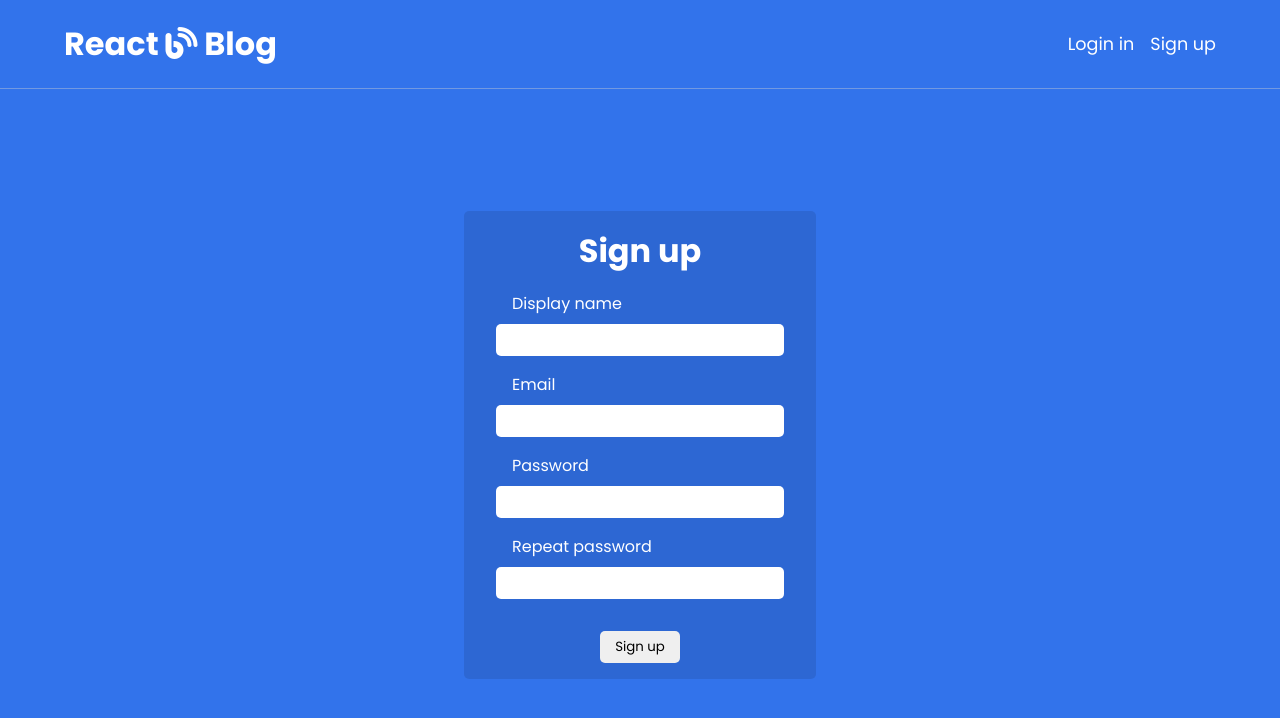
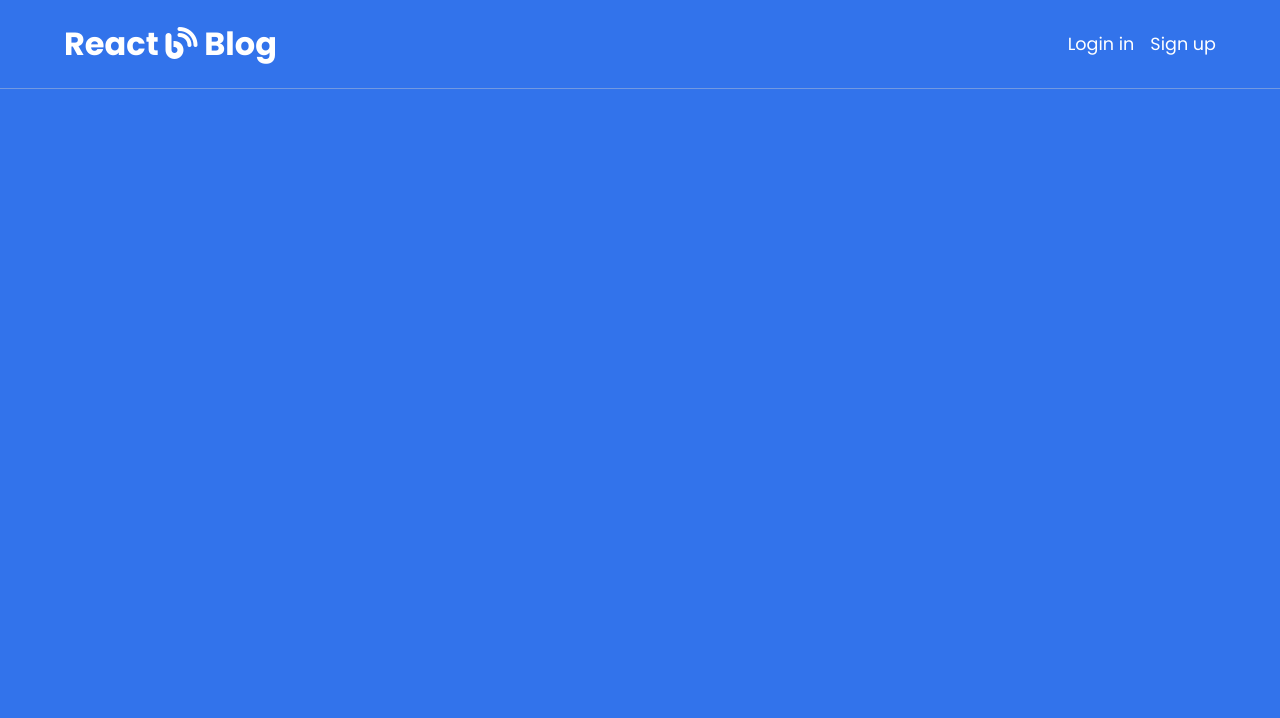
Before and after one commit to Lauritsen1/react-blog, a React (Create React App) app: page /signup in a window 1280 px wide. Shown: the top 718 px of the page. Built offline with nearby package versions, Linux system fonts and the light colour scheme; no server answers.

Commit message:
Changed signup to register

```diff
--- a/public/index.html
+++ b/public/index.html
@@ -6,7 +6,6 @@
   <meta name="viewport" content="width=device-width, initial-scale=1" />
 
   <script src="https://kit.fontawesome.com/7c822157fa.js" crossorigin="anonymous"></script>
-
 
   <title>React Blog</title>
 </head>
--- a/src/App.js
+++ b/src/App.js
@@ -2,11 +2,13 @@ import { BrowserRouter as Router, Switch, Route } from "react-router-dom";
 
 import './styles.scss';
 
+import AuthProvider from "./auth";
 import Header from './components/header/header';
-import Home from './components/home/home';
-import Signup from './components/signup/signup';
+import Home from './pages/home/home';
+import SinglePost from "./pages/singlePost/SinglePost";
+import Register from './components/register/register';
 import Login from './components/login/login';
-import AuthProvider from "./auth";
+
 
 function App() {
   return (
@@ -23,7 +25,8 @@ function App() {
             <Switch>
 
               <Route exact path="/" component={Home} />
-              <Route exact path="/signup" component={Signup} />
+              <Route exact path="/post/:id" component={SinglePost} />
+              <Route exact path="/register" component={Register} />
               <Route exact path="/login" component={Login} />
 
             </Switch>
--- a/src/auth.js
+++ b/src/auth.js
@@ -12,7 +12,7 @@ const AuthProvider = ({ children }) => {
     const [currentUser, setCurrentUser] = useState();
     const [loading, setLoading] = useState(true);
 
-    function signup(email, password, displayName) {
+    function register(email, password, displayName) {
         return auth.createUserWithEmailAndPassword(email, password)
             .then((userCredential) => {
 
@@ -20,7 +20,7 @@ const AuthProvider = ({ children }) => {
 
                 user.updateProfile({
                     displayName: displayName
-                  });
+                });
 
             });
     }
@@ -45,7 +45,7 @@ const AuthProvider = ({ children }) => {
 
     const value = {
         currentUser,
-        signup,
+        register,
         login,
         logout
     }
```
